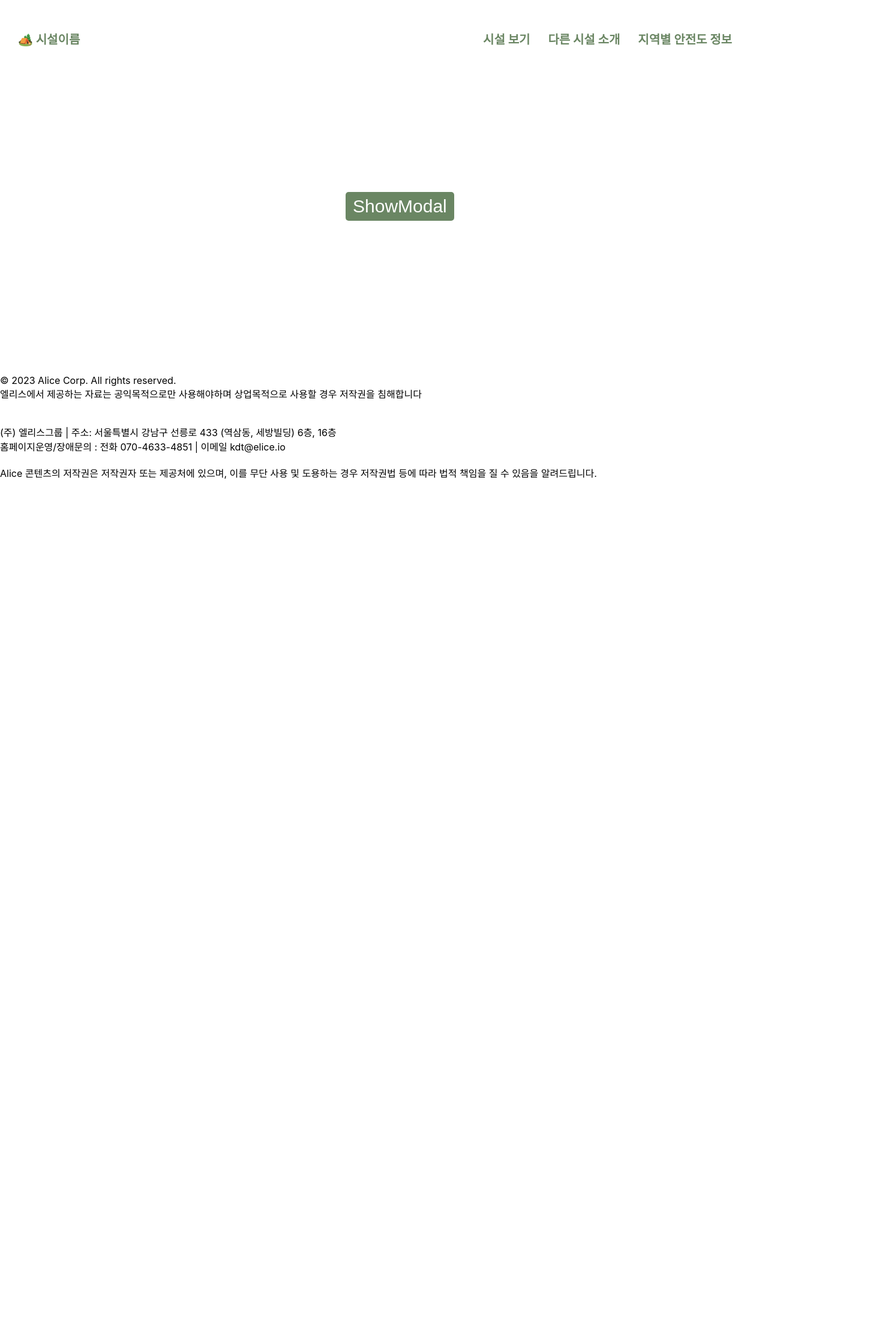
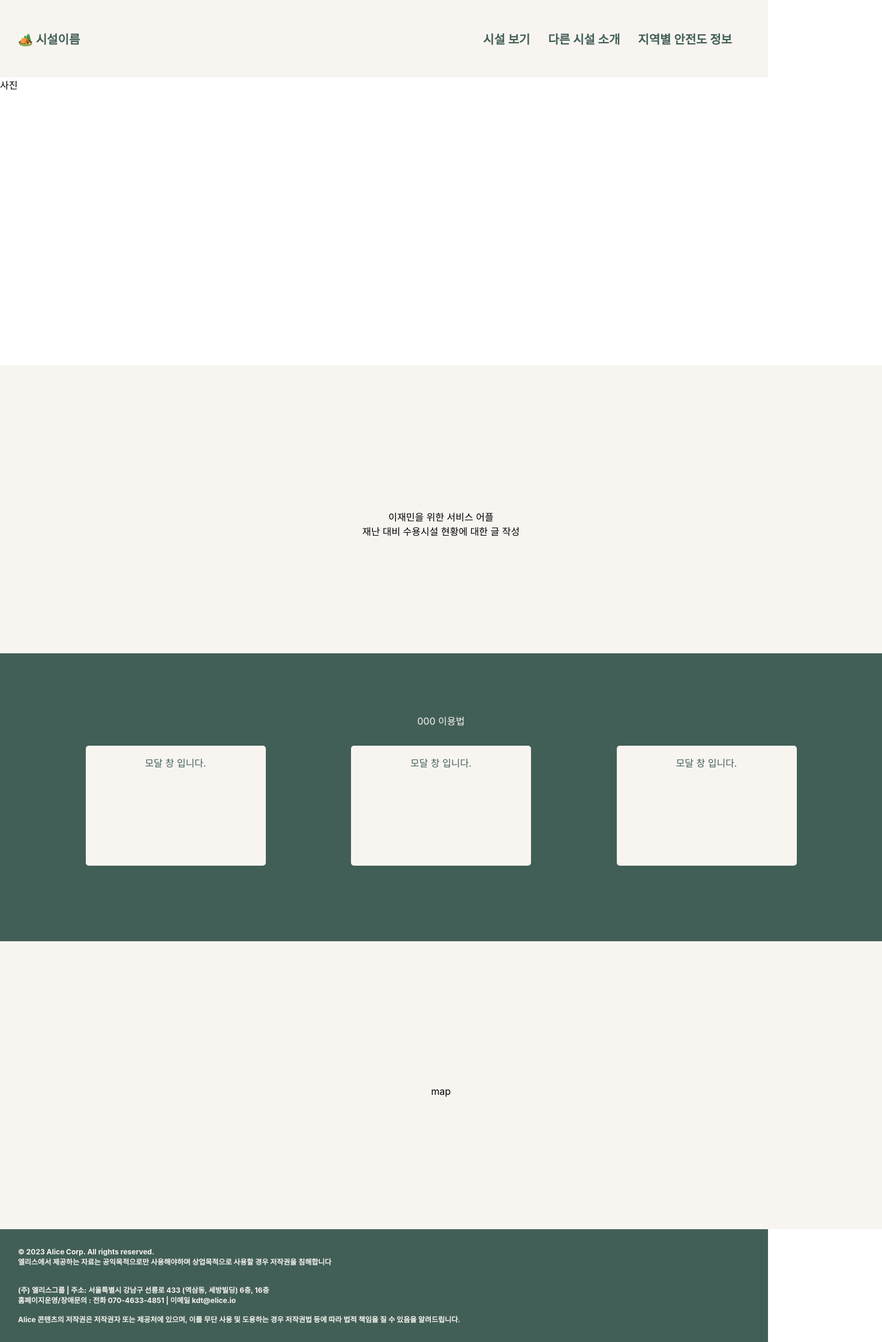
Before and after one commit to mieum12/AI6_data_project_front, a React (Create React App) app: page / in a window 1280 px wide. Shown: the whole page at 60% size, 1470 px wide, since content can reach past the window. Before the commit the page ends 800 px from the top, so only its background shows below. Built offline with nearby package versions, Linux system fonts and the light colour scheme.

Commit message:
fix: Body추가 후 main페이지 구현

```diff
--- a/src/App.js
+++ b/src/App.js
@@ -2,7 +2,7 @@
 import styled from "styled-components";
 import Header from "./components/Header";
 import Footer from "./components/Footer";
-import Form from "./components/Form";
+import Body from "./components/Body";
 
 function App() {
   return (
@@ -10,8 +10,8 @@
       <Nav>
         <ContentNav>
           <Header />
+          <Body />
         </ContentNav>
-        <Form />
         <Footer />
       </Nav>
     </>
--- /dev/null
+++ b/src/components/Body.js
@@ -0,0 +1,72 @@
+import React from "react";
+import styled from "styled-components";
+import Modal from "./Modal";
+
+export default function Body() {
+  return (
+    <>
+      <PictureSection>
+        <div>사진</div>
+      </PictureSection>
+      <BodySection1>
+        <div class="center1">
+          <div>이재민을 위한 서비스 어플</div>
+          <div>재난 대비 수용시설 현황에 대한 글 작성</div>
+        </div>
+      </BodySection1>
+      <BodySection2>
+        <div class="center2">
+          <div>000 이용법</div>
+          <div class="modal">
+            <Modal />
+            <Modal />
+            <Modal />
+          </div>
+        </div>
+      </BodySection2>
+      <BodySection3>
+        <div class="center3">
+          <div>map</div>
+        </div>
+      </BodySection3>
+    </>
+  );
+}
+const PictureSection = styled.div`
+  width: 1470px;
+  height: 480px;
+`;
+const BodySection1 = styled.div`
+  width: 1470px;
+  height: 480px;
+  background-color: #f8f5f1;
+  .center1 {
+    text-align: center;
+    padding: 240px 0 0 0;
+  }
+`;
+const BodySection2 = styled.div`
+  width: 1470px;
+  height: 480px;
+  background-color: #425f57;
+  color: #f8f5f1;
+
+  .center2 {
+    text-align: center;
+    padding: 100px 0 0 0;
+  }
+  .modal {
+    display: flex;
+    justify-content: space-evenly;
+    padding: 30px 0 0 0;
+  }
+`;
+const BodySection3 = styled.div`
+  width: 1470px;
+  height: 480px;
+  background-color: #f8f5f1;
+  .center3 {
+    text-align: center;
+    padding: 240px 0 0 0;
+  }
+`;
--- a/src/components/Footer.js
+++ b/src/components/Footer.js
@@ -1,7 +1,9 @@
 import React from "react";
+import styled from "styled-components";
 
 const Footer = () => {
   return (
+    <FooterSection>
       <div>
         © 2023 Alice Corp. All rights reserved.
         <br />
@@ -17,7 +19,15 @@
         Alice 콘텐츠의 저작권은 저작권자 또는 제공처에 있으며, 이를 무단 사용 및 도용하는 경우 저작권법 등에 따라 법적
         책임을 질 수 있음을 알려드립니다.
       </div>
+    </FooterSection>
   );
 };
 
+const FooterSection = styled.div`
+  font-weight: bold;
+  font-size: 12px;
+  padding: 30px;
+  color: #f8f5f1;
+  background-color: #425f57;
+`;
 export default Footer;
--- a/src/components/Form.js
+++ b/src/components/Form.js
@@ -39,6 +39,6 @@
     border-color: transparent;
     border-radius: 5px;
     color: white;
-    background-color: #6a8663;
+    background-color: #425f57;
   }
 `;
--- a/src/components/Header.js
+++ b/src/components/Header.js
@@ -27,9 +27,9 @@
 const HeaderSection = styled.div`
   font-weight: bold;
   font-size: 20px;
-  color: green;
-  margin: 30px;
-
+  color: #425f57;
+  padding: 30px;
+  background-color: #f8f5f1;
   .wrapper {
     width: 100%;
     display: flex;
@@ -47,7 +47,7 @@
   }
   a {
     text-decoration: none;
-    color: #6a8663;
+    color: #425f57;
   }
 `;
 
--- a/src/components/Modal.js
+++ b/src/components/Modal.js
@@ -9,7 +9,7 @@
   return (
     <ModalSection>
       <button className="close" onClick={modalCloseHandler}>
-        X
+        {/* X */}
       </button>
       <p>모달 창 입니다.</p>
     </ModalSection>
@@ -22,16 +22,16 @@
   height: 200px;
 
   // 모달 창 중앙 배치
-  position: absolute;
-  top: 40%;
-  left: 50%;
-  transform: translate(-50%, -50%);
+  // position: absolute;
+  // top: 40%;
+  // left: 50%;
+  // transform: translate(-50%, -50%);
 
   // 모달 창 디자인
   text-align: center;
   border-radius: 5px;
-  color: white;
-  background-color: #6a8663;
+  color: #425f57;
+  background-color: #f8f5f1;
 
   .close {
     // 닫기 버튼 우상단 배치
```
Lines whose indentation alone changed are shown as unchanged.
